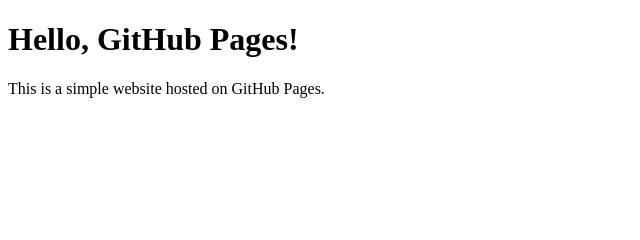
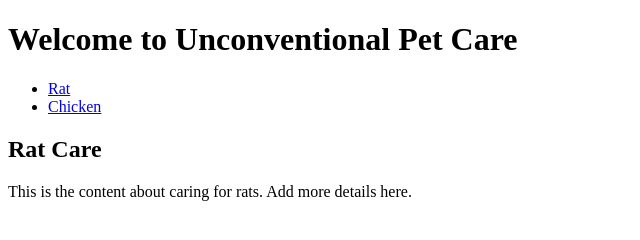
Before and after one commit to Praxi1/Praxi1.github.io, a plain HTML site: page index.html in a window 1280 px wide. Shown: the whole page, without its empty margins (0-640 px from the left). Drawn offline with Linux system fonts and the light colour scheme.

Commit message:
index.html

```diff
--- a/index.html
+++ b/index.html
@@ -3,10 +3,22 @@
 <head>
     <meta charset="UTF-8">
     <meta name="viewport" content="width=device-width, initial-scale=1.0">
-    <title>Your Website Title</title>
+    <title>Unconventional Pet Care</title>
+    <link rel="stylesheet" href="styles.css">
 </head>
 <body>
-    <h1>Hello, GitHub Pages!</h1>
-    <p>This is a simple website hosted on GitHub Pages.</p>
-</body>
-</html>
+    <header>
+        <h1>Welcome to Unconventional Pet Care</h1>
+        <nav>
+            <ul>
+                <li><a href="#rat">Rat</a></li>
+                <li><a href="#chicken">Chicken</a></li>
+                <!-- Add more links for each pet -->
+            </ul>
+        </nav>
+    </header>
+
+    <section id="rat">
+        <h2>Rat Care</h2>
+        <p>This is the content about caring for rats. Add more details here.</p>
+    </section>
```
